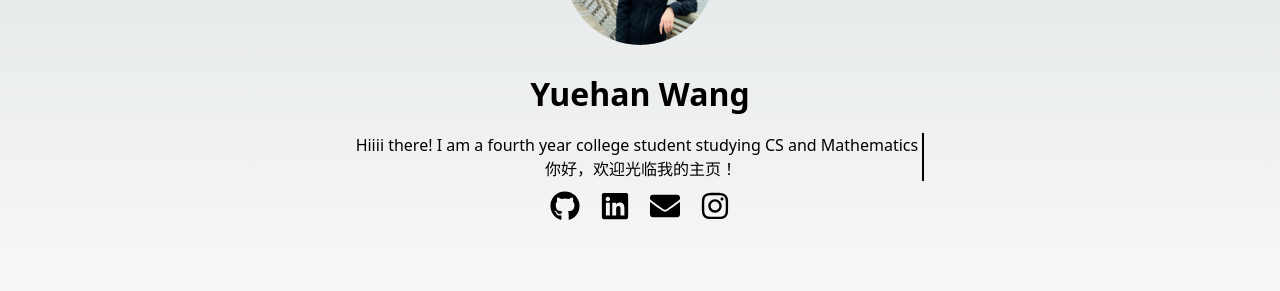
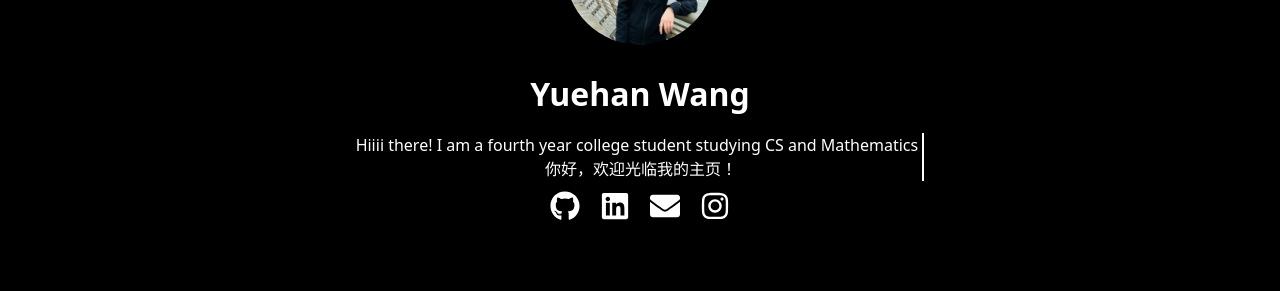
Before and after one commit to Yuehan-Wang/yuehan-space, a Next.js app: page / in a window 1280 px wide. Shown: the part 359-650 px from the top of the page. Built offline with nearby package versions, Linux system fonts and the light colour scheme.

Commit message:
color fix

```diff
--- a/src/pages/project/index.js
+++ b/src/pages/project/index.js
@@ -26,7 +26,7 @@ export async function getStaticProps() {
 
 export default function ProjectsPage({ projects }) {
     return (
-      <div>
+      <div className={styles.projectsPage}>
         {projects.map((project) => (
           <div key={project.id} className={styles.projectCard}>
             <Link href={`/project/${project.id}`}>
--- a/src/styles/globals.css
+++ b/src/styles/globals.css
@@ -18,10 +18,5 @@
 
 body {
   color: rgb(var(--foreground-rgb));
-  background: linear-gradient(
-      to bottom,
-      transparent,
-      rgb(var(--background-end-rgb))
-    )
-    rgb(var(--background-start-rgb));
+  background: rgb(0, 0, 0);
 }
--- a/src/styles/homepage.module.css
+++ b/src/styles/homepage.module.css
@@ -19,7 +19,7 @@
   font-weight: bold;
   margin: 5px 0;
   z-index: 2;
-  color: "#fff";
+  color: white;
 }
 
 .typing {
@@ -29,7 +29,7 @@
   overflow: hidden;
   margin: 10px 0;
   z-index: 2;
-  color: "#fff";
+  color: white;
 }
 
 
@@ -63,7 +63,7 @@
   display: inline-block;
   transition: color 0.3s;
   z-index: 2;
-  color: "#fff";
+  color: white;
 }
 
 .iconLink:hover {
--- a/src/styles/postpage.module.css
+++ b/src/styles/postpage.module.css
@@ -3,11 +3,13 @@
     margin-top: 2em;
     margin-bottom: 1em;
     font-size: 1em;
+    color: white;
   }
 
   .postlist {
     list-style-type: none;
     padding: 0;
+    color: white;
   }
 
   .postlist li {
@@ -26,6 +28,7 @@
   .postDate {
     white-space: nowrap;
     margin-right: 10rem;
+    color: white;
   }
 
 
--- a/src/styles/projectpage.module.css
+++ b/src/styles/projectpage.module.css
@@ -1,3 +1,6 @@
+.projectsPage {
+  background-color: black;
+}
 .projectCard {
     border: 1px solid #ddd;
     box-shadow: 0 2px 4px rgba(0, 0, 0, 0.1);
```
